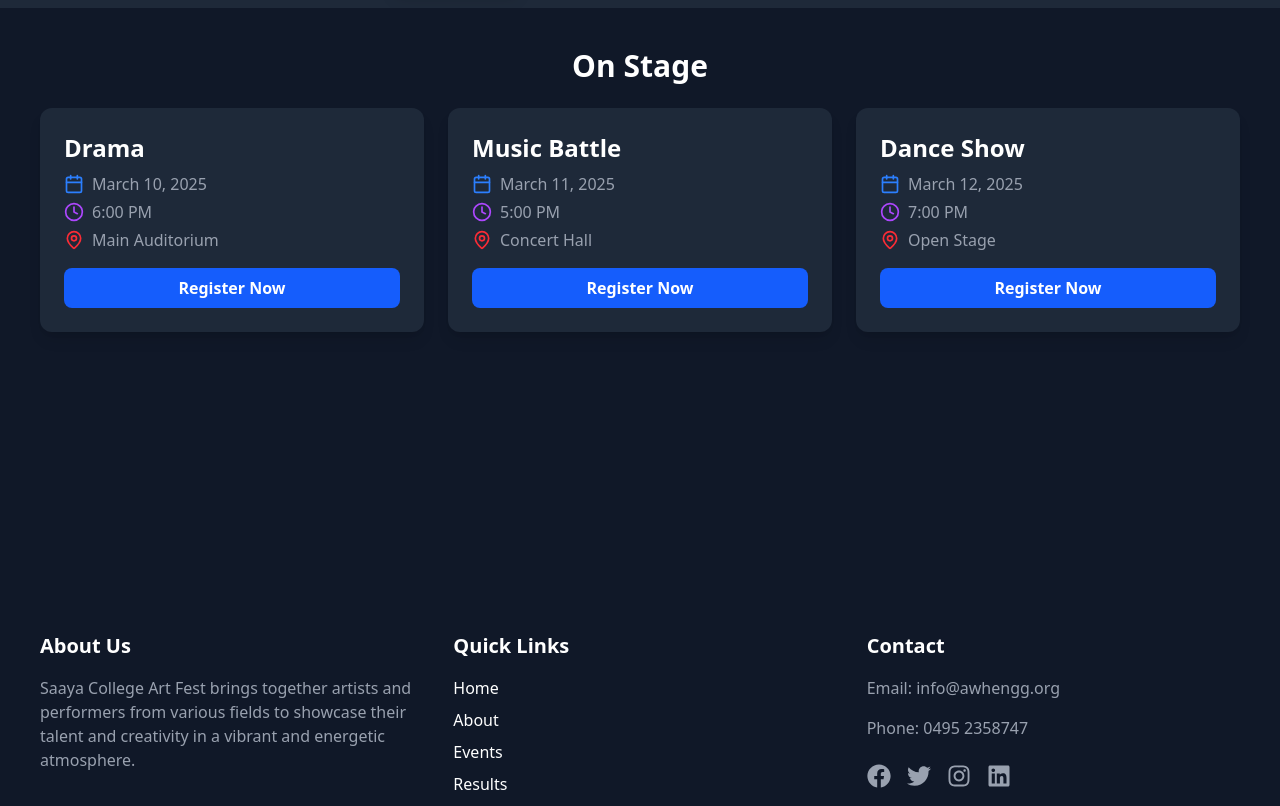
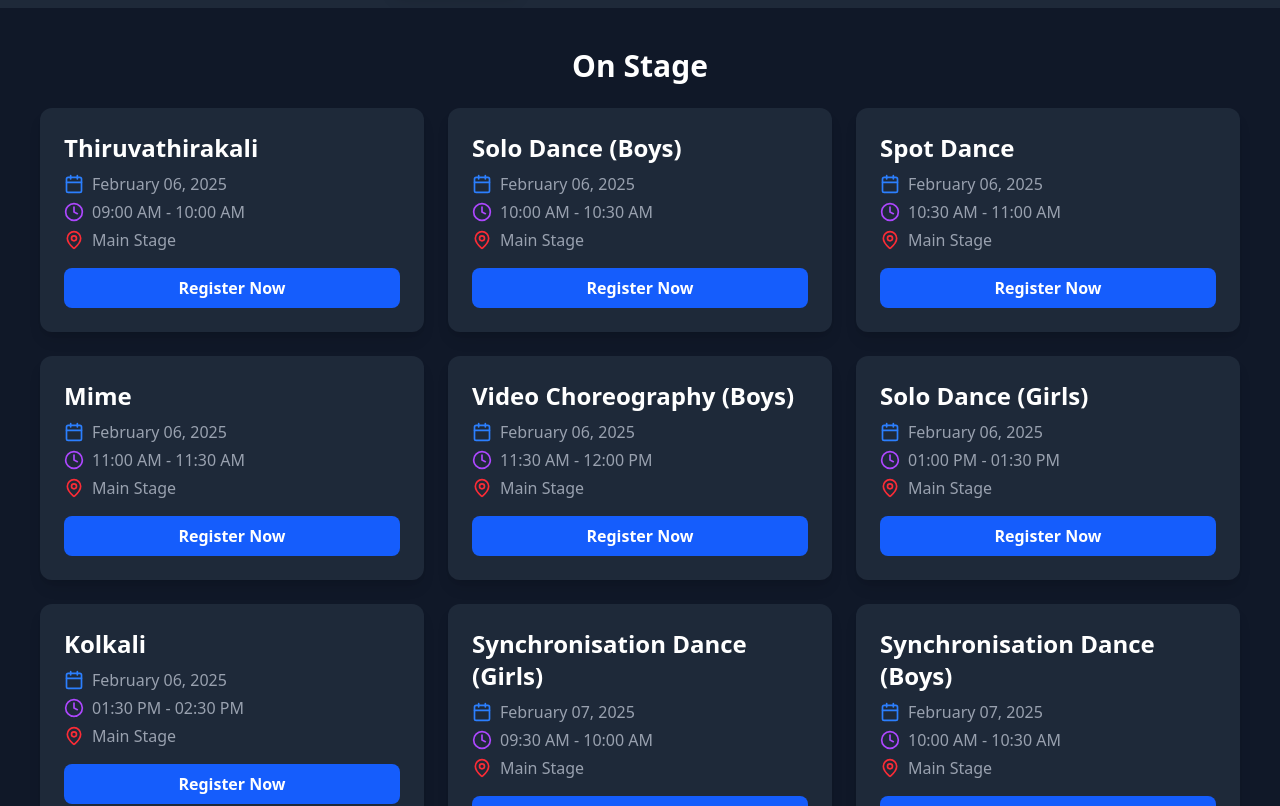
Before and after one commit to Shinobi-developers/SAAYA-25, a React (Vite) app: page /events in a window 1280 px wide. Shown: the part 300-1106 px from the top of the page. Built offline with nearby package versions, Linux system fonts and the light colour scheme.

Commit message:
[update]: event added

```diff
--- a/src/pages/Events/index.tsx
+++ b/src/pages/Events/index.tsx
@@ -12,22 +12,88 @@ const Events = () => {
   } = {
     "On Stage": [
       {
-        name: "Drama",
-        date: "March 10, 2025",
-        time: "6:00 PM",
-        venue: "Main Auditorium",
+        name: "Thiruvathirakali",
+        date: "February 06, 2025",
+        time: "09:00 AM - 10:00 AM",
+        venue: "Main Stage",
       },
       {
-        name: "Music Battle",
-        date: "March 11, 2025",
-        time: "5:00 PM",
-        venue: "Concert Hall",
+        name: "Solo Dance (Boys)",
+        date: "February 06, 2025",
+        time: "10:00 AM - 10:30 AM",
+        venue: "Main Stage",
       },
       {
-        name: "Dance Show",
-        date: "March 12, 2025",
-        time: "7:00 PM",
-        venue: "Open Stage",
+        name: "Spot Dance",
+        date: "February 06, 2025",
+        time: "10:30 AM - 11:00 AM",
+        venue: "Main Stage",
+      },
+      {
+        name: "Mime",
+        date: "February 06, 2025",
+        time: "11:00 AM - 11:30 AM",
+        venue: "Main Stage",
+      },
+      {
+        name: "Video Choreography (Boys)",
+        date: "February 06, 2025",
+        time: "11:30 AM - 12:00 PM",
+        venue: "Main Stage",
+      },
+      {
+        name: "Solo Dance (Girls)",
+        date: "February 06, 2025",
+        time: "01:00 PM - 01:30 PM",
+        venue: "Main Stage",
+      },
+      {
+        name: "Kolkali",
+        date: "February 06, 2025",
+        time: "01:30 PM - 02:30 PM",
+        venue: "Main Stage",
+      },
+      {
+        name: "Synchronisation Dance (Girls)",
+        date: "February 07, 2025",
+        time: "09:30 AM - 10:00 AM",
+        venue: "Main Stage",
+      },
+      {
+        name: "Synchronisation Dance (Boys)",
+        date: "February 07, 2025",
+        time: "10:00 AM - 10:30 AM",
+        venue: "Main Stage",
+      },
+      {
+        name: "Vattapattu",
+        date: "February 07, 2025",
+        time: "10:30 AM - 11:15 AM",
+        venue: "Main Stage",
+      },
+      {
+        name: "Oppana",
+        date: "February 07, 2025",
+        time: "11:15 AM - 12:00 PM",
+        venue: "Main Stage",
+      },
+      {
+        name: "Video Choreography (Girls)",
+        date: "February 07, 2025",
+        time: "01:30 PM - 02:00 PM",
+        venue: "Main Stage",
+      },
+      {
+        name: "Duffmuttu",
+        date: "February 07, 2025",
+        time: "02:00 PM - 02:30 PM ",
+        venue: "Main Stage",
+      },
+      {
+        name: "Karoke",
+        date: "February 07, 2025",
+        time: "02:30 PM - 03:15 PM ",
+        venue: "Main Stage",
       },
     ],
     "Off Stage": [
```
